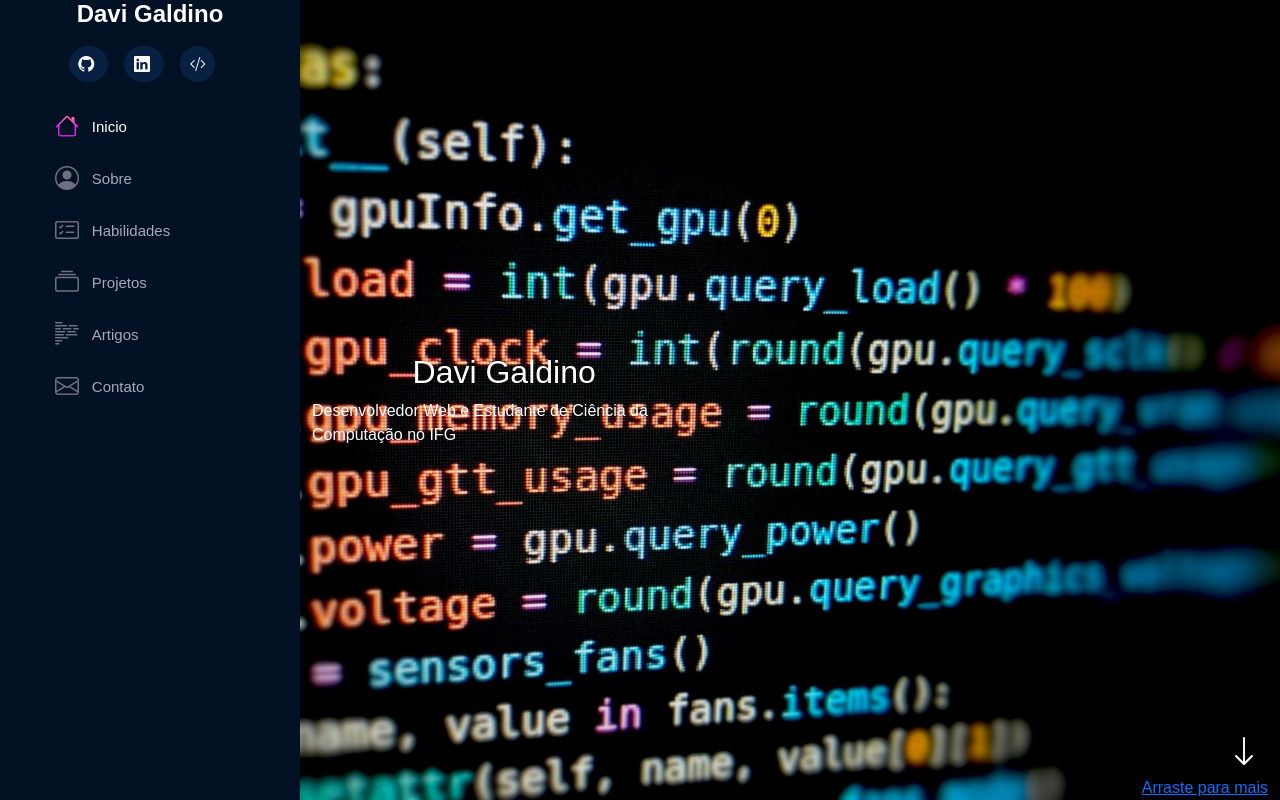
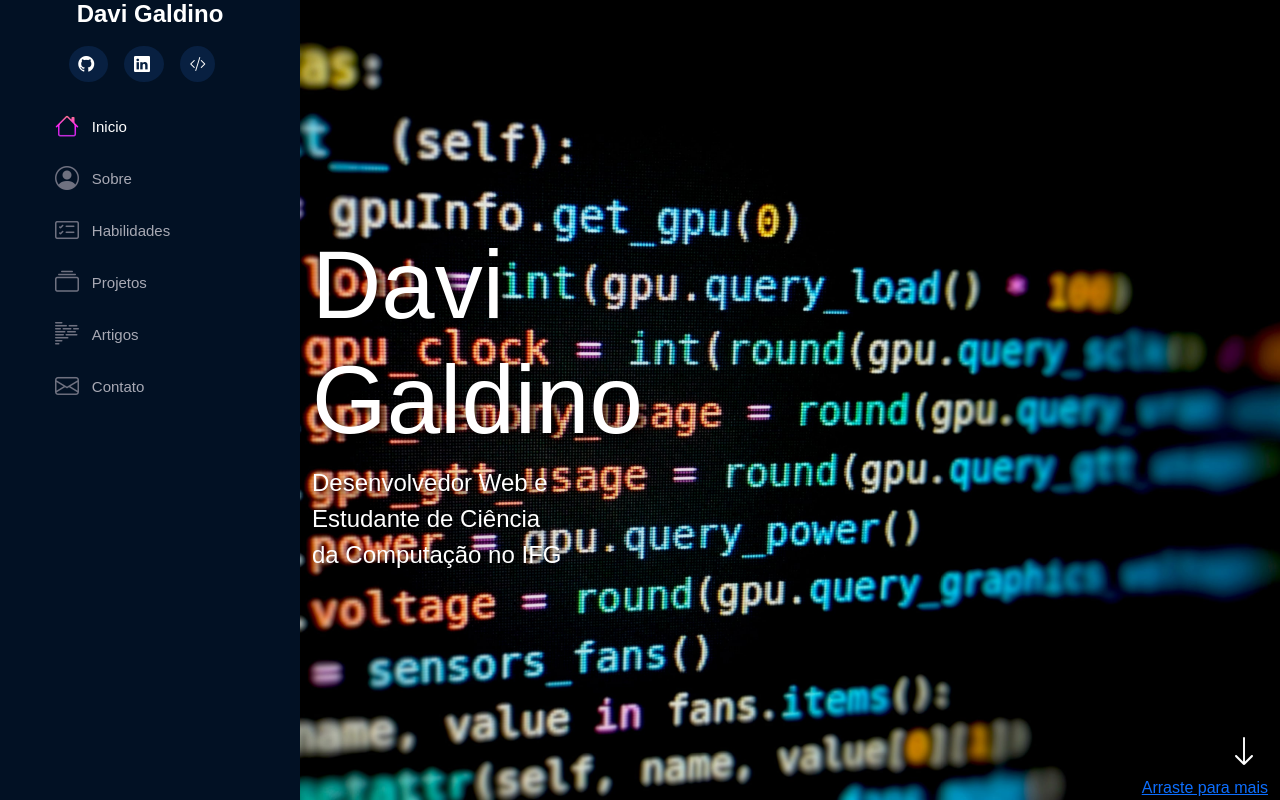
Before and after one commit to Davi-Ga/portfolio-deprecated-, a Flask app: page / in a window 1280 px wide. Run offline with Flask 2, Linux system fonts and the light colour scheme.

Commit message:
mais estilização

```diff
--- a/src/static/style.css
+++ b/src/static/style.css
@@ -106,3 +106,25 @@ section#inicio{
   width: 100%;
   height: 100vh;
 }
+
+section#inicio h2{
+  font-size: 6rem;
+}
+
+section#inicio span#subtitle{
+  margin-right: 8rem;
+  font-size: 1.5rem;
+}
+
+.text-shadow{
+  text-shadow: 4px 4px 10px #000;
+}
+
+section#inicio div#arraste{
+  width: 9rem;
+}
+
+section#inicio div#arraste a{
+  text-decoration: none;
+  color: #fff;
+}
```
